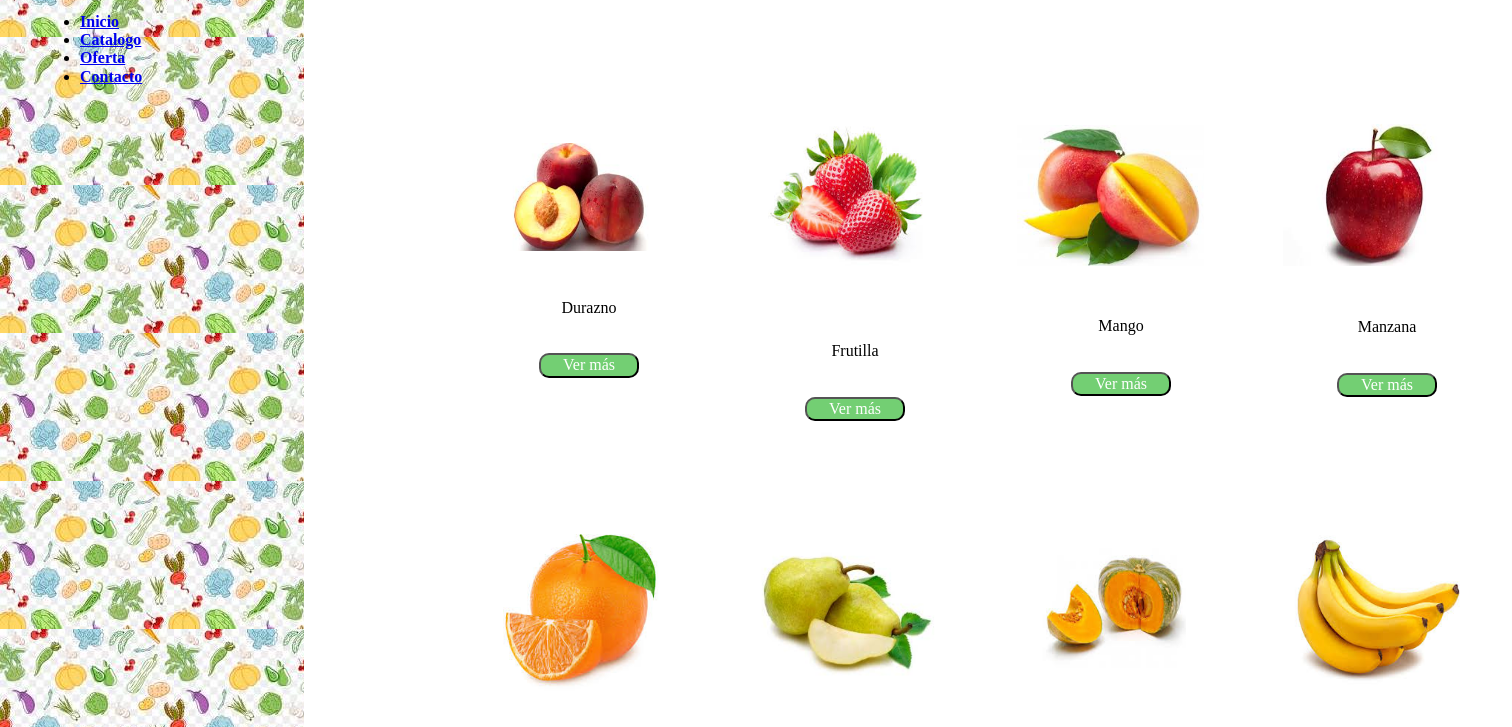
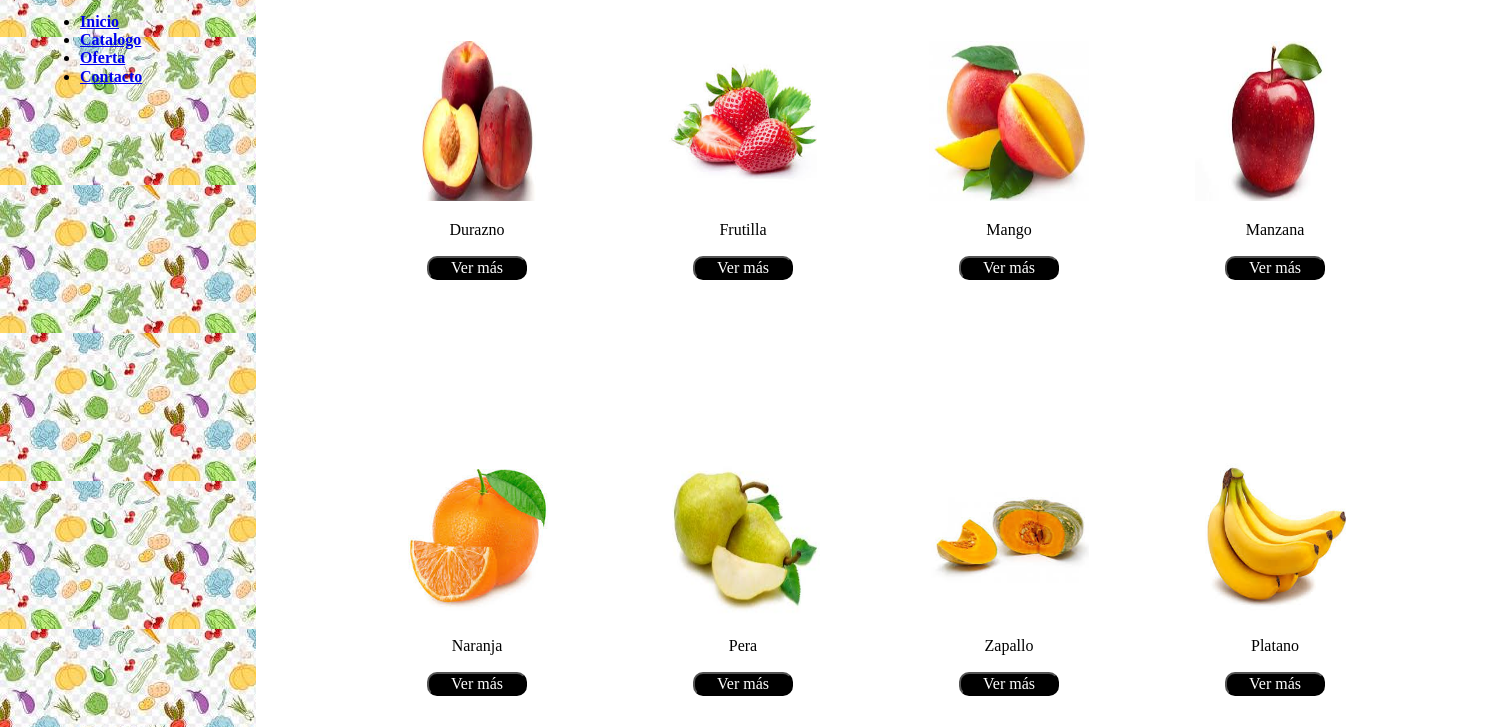
Before and after one commit to ignaciofuenzalida/verduleria_github.io, a plain HTML site: page index.html in a window 1280 px wide. Shown: the part 111-838 px from the top of the page, 1512 px wide, since content can reach past the window. Drawn offline with Linux system fonts and the light colour scheme.

Commit message:
Modificacion de tamaño de imagenes padding margin de maquetacion

```diff
--- a/assets/css/style.css
+++ b/assets/css/style.css
@@ -23,15 +23,11 @@ grid-area: footer;
 }
 
 
-img{
-width: 90%;
-height: 90% ;
-}
 
 
 button{
 border-radius: 10px;
-background: rgb(115, 207, 115);
+background: black;
 color:white;
 width: 100px;
 }
@@ -61,10 +57,10 @@ display: none;
 
 
 section {
-background:#fff;
 display: flex;
 flex-direction: column;
 align-items: center;
+background:#fff;
 }
 
 .valor{
@@ -74,34 +70,22 @@ align-items: center;
     width: 8rem ;
 }
 
-.frutas{
-    margin-bottom: 8px;
-    border-radius: 7px;
-    height:32px;
-    width: 262px ;
+
+.card{
+display: flex;
+width: 250px;
+height: 400px;
+flex-direction: column;
+background-color: white;
+justify-content: center;
+align-items: center;
+
+
 }
 
-.verduras{
-    margin-bottom: 10px;
-    border-radius: 7px;
-    height:32px;
-    width: 262px ;
-}
-
-
-
-.card{
-display: grid;
-grid-template-columns: 1fr;
-width: 250px;
-height: 400px;
-display: flex;
-flex-direction: column;
-background-color: white;
-margin:30px;
-justify-content: center;
-align-items: center;
-box-shadow: 0 10 10px rgba(0, 0, 0, 0.1);
+.card img {
+height:10rem;
+width: 10rem;
 }
 
 
@@ -139,7 +123,7 @@ display: flex;
 justify-content: center;
 align-items: center;
 gap:1rem;
-font-size: 190%;
+font-size: 2rem;
  }
 
 menu{
@@ -149,30 +133,33 @@ grid-area: menu;
 section{
 grid-area: filtro;
 }
+
 main{
 grid-area: main;
 }
+
 footer{
 grid-area: footer;
 }
+
 nav{
-grid-area: paginas;
+grid-area: numeros;
 }
 
 
-@media (min-width:577px) {
+@media (main-width:576px) {
     .contenedor-grid{
         display: grid;
         grid-template-columns: 20% 80%;
         grid-template-areas:
         "menu menu"
         "filtro main"
-        "filtro paginas"
+        "filtro numeros"
         "footer footer";
     }
 
 .icono_1{
-    display: flex;
+    display: none;
 }
 
 .barra{
@@ -180,19 +167,17 @@ grid-area: paginas;
 
 }
 
-.barra ul li{
+.barra ul li p{
     margin:0px;
+    padding: 1px;
 }
 
-main{
+.main{
     display: grid;
-    grid-template-columns: 1fr;
+    grid-template-columns: 1fr 1fr;
     gap: 1rem;
-    margin-top:2rem;
-    justify-items: center;
-    align-items: center;
     padding-left: 2rem;
-    padding-right: 10rem;
+    padding-right: 2rem;
 
 }
 
@@ -201,16 +186,20 @@ main{
     flex-direction: column;
     justify-content: center;
     align-items: center;
-    margin: 60px 6px;
-    gap: 20px;
+    margin: 0px 0px;
+
  }
 
  section{
     display: flex;
+    flex-direction: column;
     align-items: center;
-    flex-direction: column;
     background: #fff
   }
+
+
+
+
 
   .numeros {
     display: flex;
@@ -231,7 +220,7 @@ main{
     .contenedor-grid{
         display: grid;
         height: 100vh;
-        grid-template-columns: 25% 75%;
+        grid-template-columns: 20% 80%;
         grid-template-areas:
         "menu filtro"
         "menu main"
@@ -243,7 +232,7 @@ main{
         align-items: flex-start;
         flex-direction: column;
         justify-content: flex-start;
-        margin-right: 1rem;
+
 
 }
 
@@ -264,10 +253,8 @@ main{
     display: grid;
     grid-template-columns: repeat(4, 1fr);
     gap: 1rem;
-    margin: 100px;
-    margin-left: 0rem;
-    margin-bottom: 30rem;
-    padding-left: 9rem;
+    margin-left: 3rem;
+    padding-left: 3rem;
 }
 
 .card {
@@ -275,7 +262,6 @@ main{
     flex-direction: column;
     justify-content: center;
     align-items: center;
-    margin: 0px 0px;
 }
 
 
@@ -292,6 +278,7 @@ section{
 .numeros {
     display: flex;
     align-content: center;
+    align-self: center;
 
 }
 
--- a/index.html
+++ b/index.html
@@ -23,8 +23,6 @@
 </div>
 </div>
 
-
-
 <div class="barra">
  <ul>
 <li><a href="#"><strong>Inicio</strong></a></li>
@@ -46,8 +44,8 @@
     <p>Ordenar por:</p>
     <select class="value">
         <option value="">valor</option>
-        <option>Frutas</option>
-        <option>Verduras</option>
+        <option value="">Frutas</option>
+        <option value="">Verduras</option>
     </select>
 </section>
 
@@ -62,6 +60,7 @@
   </div>
 
   <div class="card">
+
     <div>
       <img src="./assets/img/Frutillas.jpeg" class alt="Frutilla">
     </div>
```
